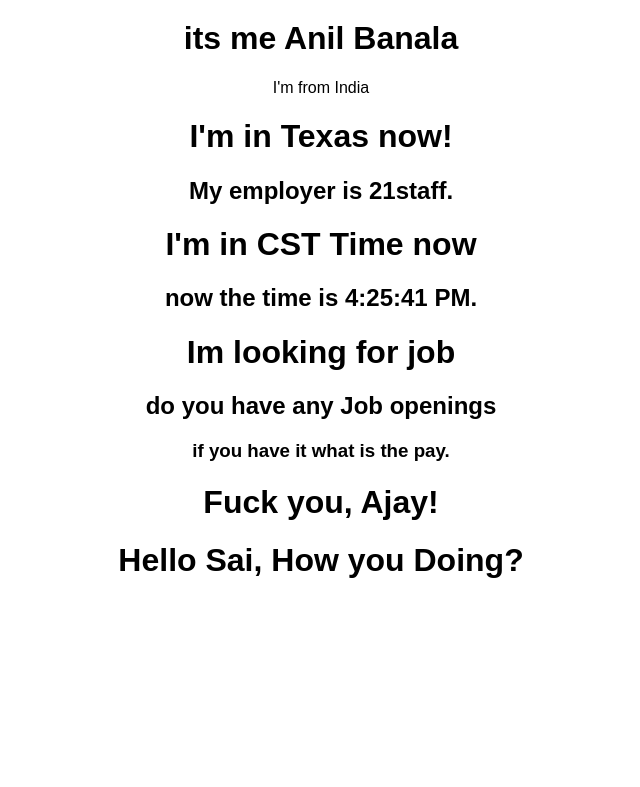
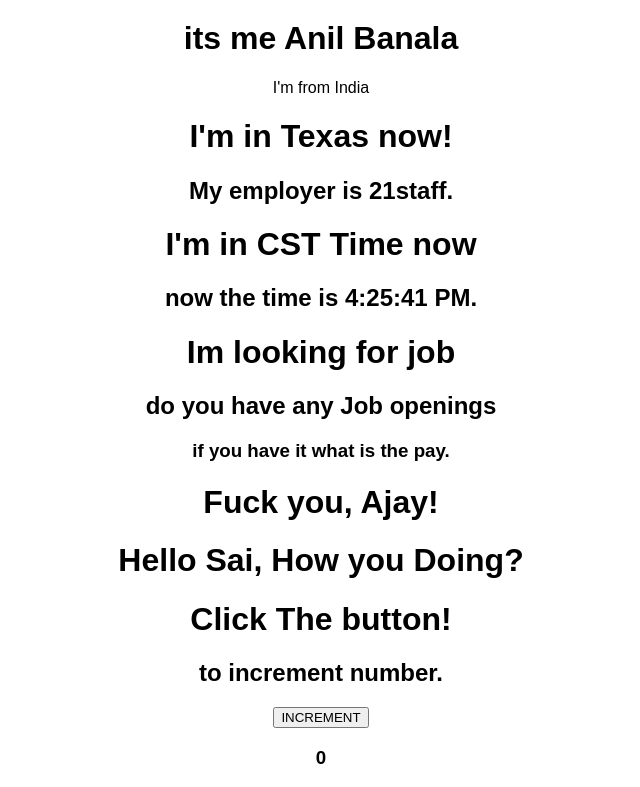
Before and after one commit to abanala304/my-app, a React (Create React App) app: page / in a window 1280 px wide. Shown: the part 337-1124 px from the top of the page, without its empty margins (319-959 px from the left). Before the commit the page ends 938 px from the top, so only its background shows below. Built offline with nearby package versions, Linux system fonts and the light colour scheme.

Commit message:
componentwiil

```diff
--- a/src/App.js
+++ b/src/App.js
@@ -8,6 +8,8 @@
 import Props from './props.js';
 import App2 from './props2.js';
 import Props3 from './state.js';
+import Ex3 from './comp.js';
+import Ex2 from './component.js';
 class App extends Component {
   render() {
  return (
@@ -24,6 +26,8 @@
         <Props />
         <App2 name="Ajay!" />
         <Props3 />
+        <Ex3 />
+        <Ex2 />
       </div>
     );
   }
--- /dev/null
+++ b/src/comp.js
@@ -0,0 +1,34 @@
+import React, { Component } from 'react';
+class Ex3 extends Component {
+    constructor(props) {
+      super(props);
+      this.state = {Hello: 'number'};
+    }
+
+    componentDidMount() {
+      this.timerID = setInterval(
+        () => this.tick(),
+        5000
+      );
+    }
+
+  componentWillUnmount() {
+    clearInterval(this.timerID);
+    }
+
+    tick() {
+      this.setState({
+        Hello: 'Rao'
+      });
+    }
+
+    render() {
+      return (
+        <div>
+          <h1>Click The button!</h1>
+          <h2>to increment {this.state.Hello}.</h2>
+        </div>
+      );
+    }
+  }
+  export default Ex3;
--- /dev/null
+++ b/src/component.js
@@ -0,0 +1,66 @@
+import React from 'react';
+class Ex2 extends React.Component {
+
+       constructor(props) {
+          super(props);
+
+          this.state = {
+             data: 0
+          }
+
+          this.setNewNumber = this.setNewNumber.bind(this)
+       };
+
+       setNewNumber() {
+          this.setState({data: this.state.data + 1})
+       }
+
+       render() {
+          return (
+             <div>
+                <button onClick = {this.setNewNumber}>INCREMENT</button>
+                <Content myNumber = {this.state.data}></Content>
+             </div>
+          );
+       }
+    }
+
+    class Content extends React.Component {
+
+       componentWillMount() {
+          console.log('Component WILL MOUNT!')
+       }
+
+       componentDidMount() {
+          console.log('Component DID MOUNT!')
+       }
+
+       componentWillReceiveProps(newProps) {
+          console.log('Component WILL RECIEVE PROPS!')
+       }
+
+       shouldComponentUpdate(newProps, newState) {
+          return true;
+       }
+
+       componentWillUpdate(nextProps, nextState) {
+          console.log('Component WILL UPDATE!');
+       }
+
+       componentDidUpdate(prevProps, prevState) {
+          console.log('Component DID UPDATE!')
+       }
+
+       componentWillUnmount() {
+          console.log('Component WILL UNMOUNT!')
+       }
+
+       render() {
+          return (
+             <div>
+                <h3>{this.props.myNumber}</h3>
+             </div>
+          );
+       }
+    }
+    export default Ex2;
```
